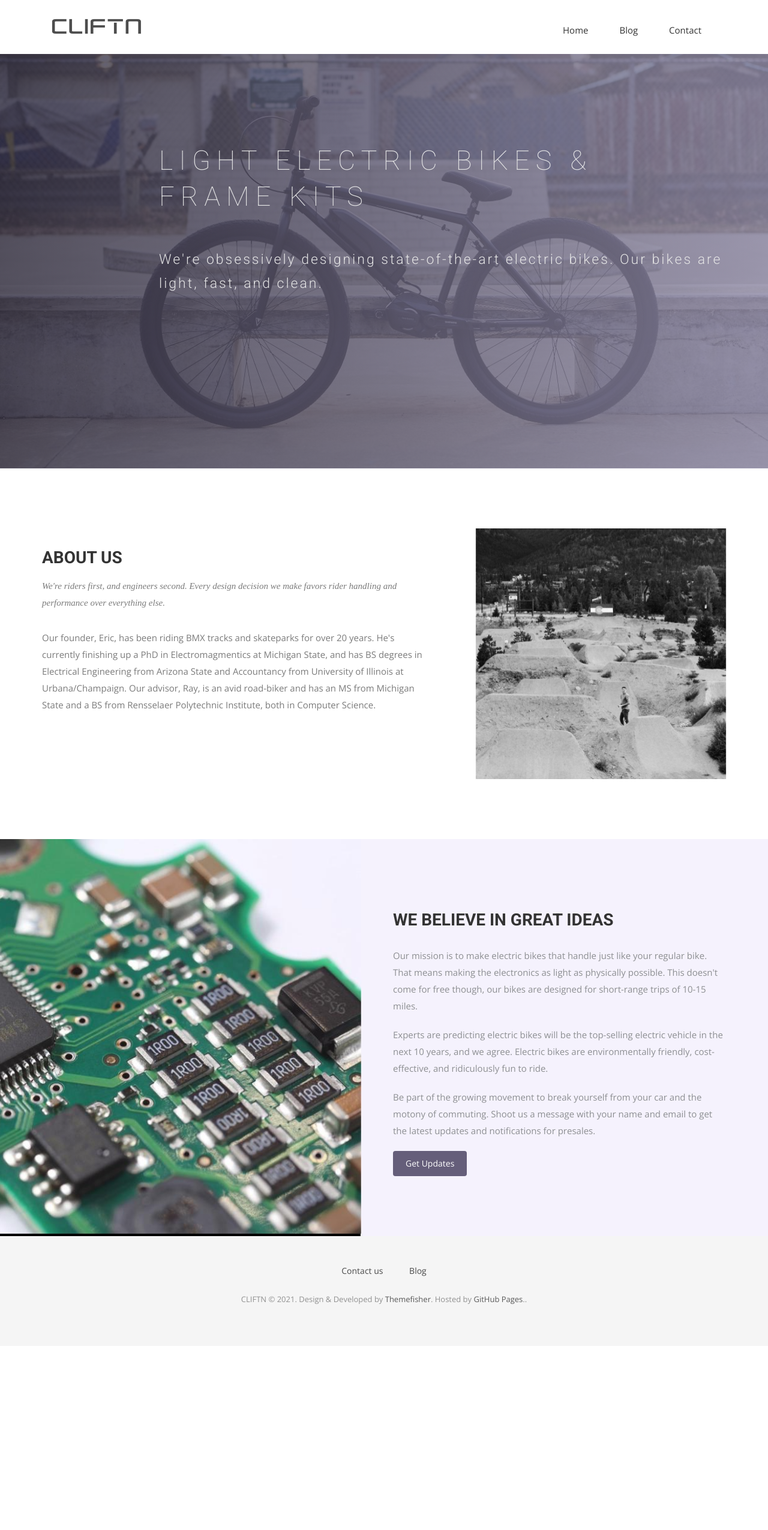
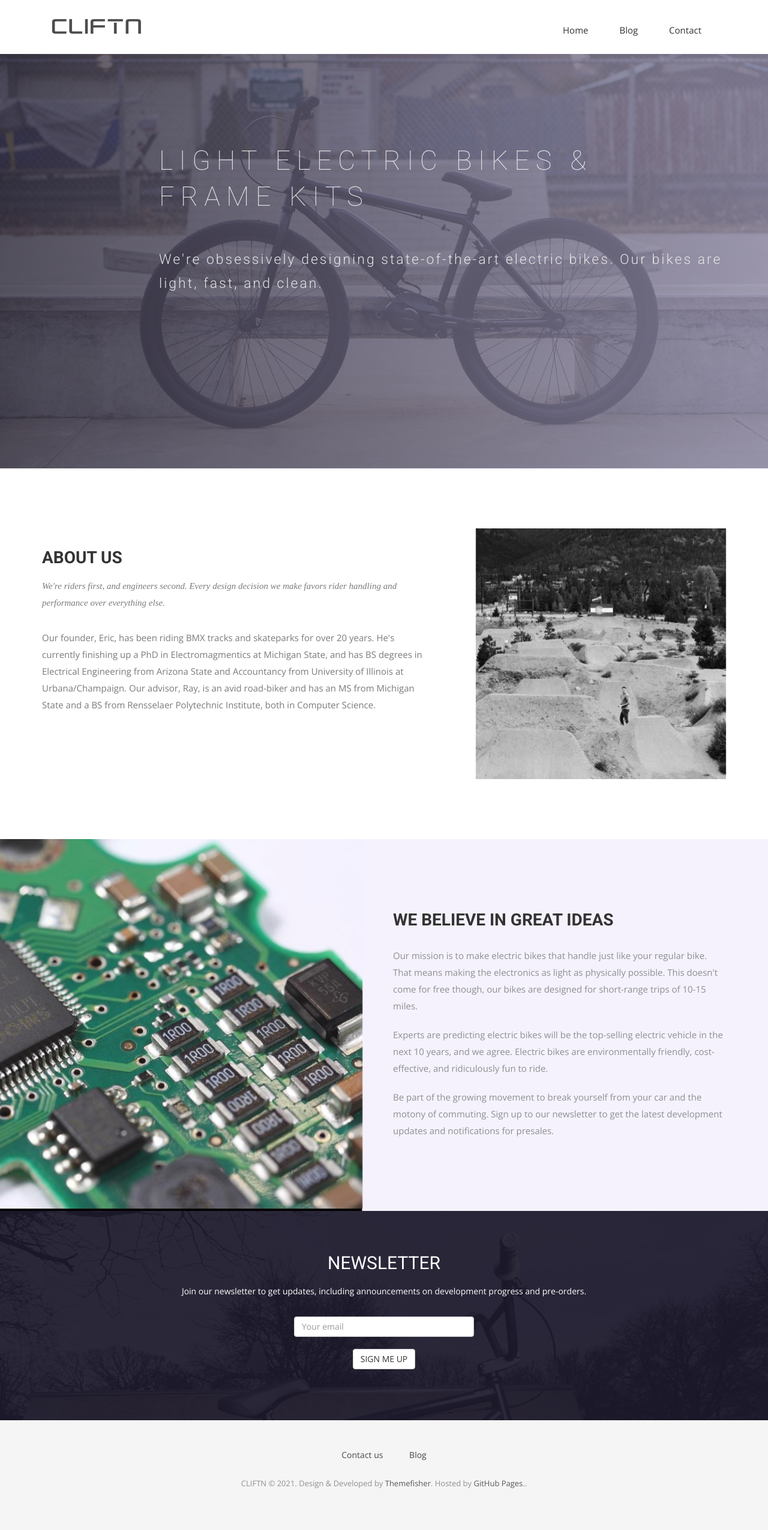
Before and after one commit to eklinefel/cliftn_site, a Jekyll site: the page built from index.html, in a window 1280 px wide. Shown: the whole page at 60% size. Built offline with Jekyll 4.4.1, drawn with Linux system fonts in a browser that asks for light colours; nearby versions of some CDN libraries; some web fonts are replaced; before the commit the page ends 2244 px from its top, so only the background shows below that.

Commit message:
add newsletter

```diff
--- a/contact.html
+++ b/contact.html
@@ -21,7 +21,7 @@ permalink: /contact/
 <section id="contact-form">
   <div class="container">
     <div class="row">
-                <form action="https://formspree.io/f/xrgoylpj" method="POST">
+    <form action="https://formspree.io/f/xrgoylpj" method="POST">
       <div class="col-md-6 col-sm-12">
         <div class="block">
 
--- a/css/airspace.css
+++ b/css/airspace.css
@@ -238,7 +238,8 @@ font header .navbar-default .navbar-nav li a:hover {
 	call-to-action Start
 --*/
 #call-to-action {
-  background: url("../img/call-to-action-bg.jpg") no-repeat;
+  /*background: url("../img/call-to-action-bg.jpg") no-repeat;*/
+  background: url("../img/electric-bmx-1.jpg") no-repeat;
   background-size: cover;
   background-attachment: fixed;
   padding: 70px 0px;
@@ -256,7 +257,7 @@ font header .navbar-default .navbar-nav li a:hover {
   width: 100%;
   height: 100%;
   background: #1d192c;
-  opacity: 0.8;
+  opacity: 0.92;
 }
 #call-to-action h2 {
   padding-bottom: 20px;
--- a/index.html
+++ b/index.html
@@ -49,8 +49,16 @@ permalink: /
       <h2>WE BELIEVE IN GREAT IDEAS</h2>
       <p>Our mission is to make electric bikes that handle just like your regular bike.  That means making the electronics as light as physically possible. This doesn't come for free though, our bikes are designed for short-range trips of 10-15 miles.</p>
       <p>Experts are predicting electric bikes will be the top-selling electric vehicle in the next 10 years, and we agree. Electric bikes are environmentally friendly, cost-effective, and ridiculously fun to ride.</p>
-      <p>Be part of the growing movement to break yourself from your car and the motony of commuting. Shoot us a message with your name and email to get the latest updates and notifications for presales.</p>
-      <a href="{{ site.baseurl }}/contact" class="btn btn-view-works">Get Updates</a>
+      <p>Be part of the growing movement to break yourself from your car and the motony of commuting. Sign up to our newsletter to get the latest development updates and notifications for presales.</p>
+      <!--h2>NEWSLETTER</h2>
+      <form action="https://formspree.io/f/xrgoylpj" method="POST"></form>
+      <div class="form-group">
+        <input type="email" class="form-control" placeholder="Your email" name="email">
+        <button class="btn btn-default" type="submit" value="Send">SIGN ME UP</button>
+      </div>
+
+    </form-->
+      <!--a href="{{ site.baseurl }}/contact" class="btn btn-view-works">Get Updates</a-->
     </div>
   </div>
 </div>
@@ -125,65 +133,53 @@ permalink: /
     </div>
   </div>
 </section-->
+
+
 <!-- Call to action Start -->
-<!--section id="call-to-action">
+<section id="call-to-action">
   <div class="container">
     <div class="row">
       <div class="col-md-12">
         <div class="block">
-          <h2>We design delightful digital experiences.</h2>
-          <p>Read more about what we do and our philosophy of design. Judge for yourself The work and results we’ve achieved for other clients, and meet our highly experienced Team who just love to design.</p>
-          <a class="btn btn-default btn-call-to-action" href="#" >Tell Us Your Story</a>
+          <h2>NEWSLETTER</h2>
+          <p>Join our newsletter to get updates, including announcements on development progress and pre-orders.</p>
+          <br>
+          <form action="https://formspree.io/f/xrgoylpj" method="POST"></form>
+          <div class="form-group">
+            <center>
+              <input type="email" class="form-control" placeholder="Your email" name="email" style="width: 300px;">
+              <Br>
+              <button class="btn btn-default" type="submit" value="Send">SIGN ME UP</button>
+            </center>
+          </div>
+          <!--a class="btn btn-default btn-call-to-action" href="#" >Tell Us Your Story</a-->
+        </form-->
         </div>
       </div>
     </div>
   </div>
-</section-->
+</section>
+
+
 <!-- Content Start -->
 <!--section id="testimonial">
   <div class="container">
     <div class="row">
       <div class="section-title text-center">
-        <h2>Fun Facts About Us</h2>
-        <p>Far far away, behind the word mountains, far from the countries Vokalia and Consonantia, there live the blind texts. Separated they live in Bookmarksgrove right at the coast of the Semantics</p>
-      </div>
-    </div>
-    <div class="row">
-      <div class="col-md-6">
-        {% if site.data.funfacts.size > 0 %}
-        <div class="block">
-          {% for ff in site.data.funfacts %}
-          <ul class="counter-box clearfix">
-            <li>
-              <div class="block">
-                <i class="{{ ff.icon }}"></i>
-                <h4 class="counter">{{ ff.counter }}</h4>
-                <span>{{ ff.text }}</span>
-              </div>
-            </li>
-            {% endfor %}
-          </ul>
-        </div>
-        {% endif %}
-      </div>
-      <div class="col-md-6">
-        {% if site.data.testimonials.size > 0 %}
-        <div class="testimonial-carousel">
-          <div id="testimonial-slider" class="owl-carousel">
-            {% for tm in site.data.testimonials %}
-            <div>
-                <img src="img/cotation.png" alt="IMG">
-                <p>{{ tm.testimonial }}</p>
-                <div class="user">
-                  <img src="{{ tm.image }}" alt="Pepole">
-                  <p><span>{{ tm.name }}</span> {{ tm.title }}</p>
-                </div>
-            </div>
-            {% endfor %}
-          </div>
-        </div>
-        {% endif %}
+        <h2>NEWSLETTER</h2>
+        <p>Join our newsletter to get updates, including announcements on pre-orders and development progress.</p>
       </div>
     </div>
   </div>
 </section-->
+
+<!--section id="testimonial" style="background-color: #82889B!important; color: white">
+  <div class="container">
+    <div class="row">
+      <div class="section-title text-center">
+        <h2>NEWSLETTER</h2>
+        <p style="color: white">Join our newsletter to get updates, including announcements on pre-orders and development progress.</p>
+      </div>
+    </div>
+  </div>
+</section-->
```
Also changed, not shown: _config.yml (+7 -3 lines), 3 other files.
